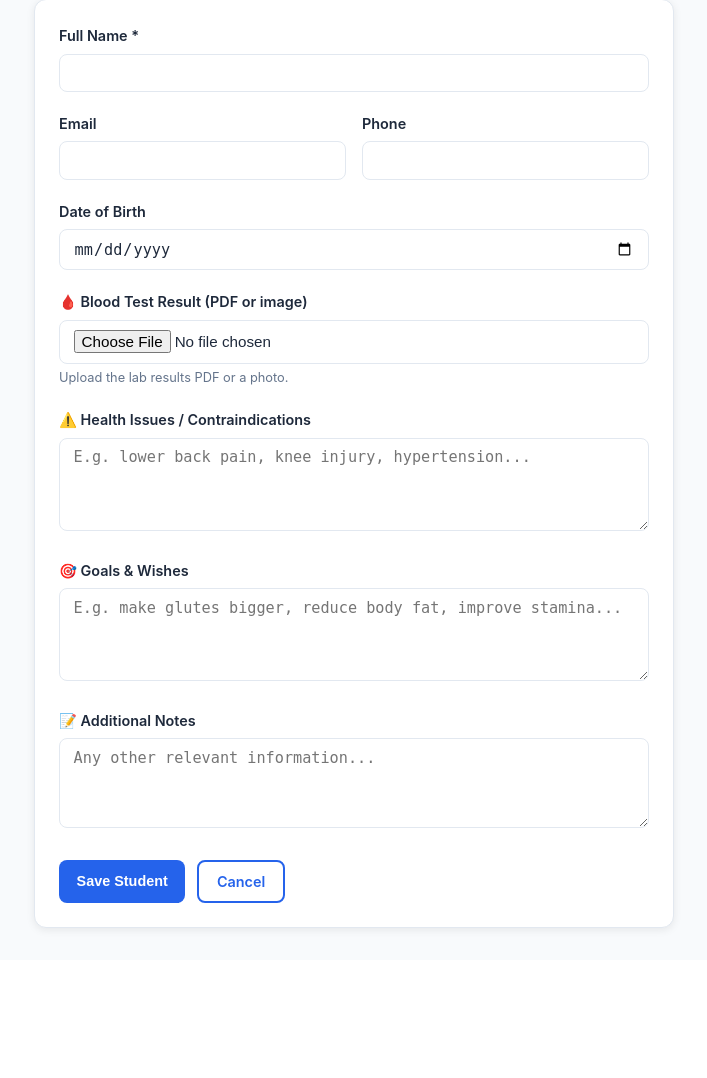
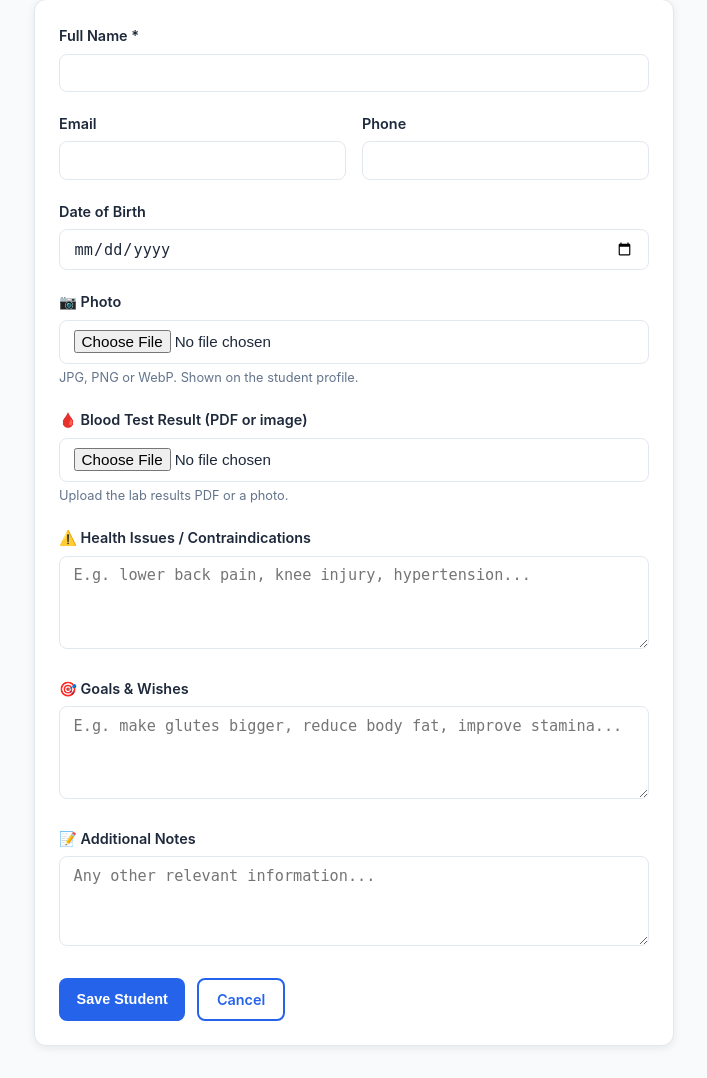
Before and after one commit to Liliyalexx/GYMprogrm, a Django app: page /students/new/ in a window 1280 px wide. Shown: the part 191-1269 px from the top of the page, without its empty margins (76-783 px from the left). Before the commit the page ends 1123 px from the top, so only its background shows below. Run offline with Django 5.2, Linux system fonts and the light colour scheme; the visitor is signed in with stand-in values (Sample User, id 1).

Commit message:
Add photo to student profile
- New photo ImageField on Student model (upload_to student_photos/)
- Photo upload in Add/Edit form with preview when editing
- Photo shown as avatar on detail page and list cards
- Falls back to initial-letter avatar if no photo

Co-Authored-By: Claude Sonnet 4.6 <noreply@anthropic.com>

```diff
--- a/students/forms.py
+++ b/students/forms.py
@@ -6,7 +6,7 @@ class StudentForm(forms.ModelForm):
     class Meta:
         model = Student
         fields = ['name', 'email', 'phone', 'date_of_birth',
-                  'blood_test_file', 'health_issues', 'goals', 'notes']
+                  'photo', 'blood_test_file', 'health_issues', 'goals', 'notes']
         widgets = {
             'date_of_birth': forms.DateInput(attrs={'type': 'date'}),
             'health_issues': forms.Textarea(attrs={'rows': 4}),
--- a/students/models.py
+++ b/students/models.py
@@ -7,6 +7,7 @@ class Student(models.Model):
     email = models.EmailField(blank=True)
     phone = models.CharField(max_length=30, blank=True)
     date_of_birth = models.DateField(null=True, blank=True)
+    photo = models.ImageField(upload_to='student_photos/', null=True, blank=True)
     blood_test_file = models.FileField(upload_to='blood_tests/', null=True, blank=True)
     health_issues = models.TextField(blank=True, help_text='Injuries, conditions, contraindications')
     goals = models.TextField(blank=True, help_text='Client wishes: bigger glutes, lose fat, etc.')
--- a/templates/students/student_form.html
+++ b/templates/students/student_form.html
@@ -36,6 +36,17 @@
     </div>
 
     <div class="form-group">
+      <label class="form-label">📷 Photo</label>
+      {% if student and student.photo %}
+        <div style="margin-bottom:.75rem;">
+          <img src="{{ student.photo.url }}" alt="{{ student.name }}" style="width:80px;height:80px;border-radius:50%;object-fit:cover;border:2px solid var(--border);">
+        </div>
+      {% endif %}
+      <input type="file" name="photo" class="form-control" accept="image/*">
+      <div class="form-hint">JPG, PNG or WebP. Shown on the student profile.</div>
+    </div>
+
+    <div class="form-group">
       <label class="form-label">🩸 Blood Test Result (PDF or image)</label>
       {% if student and student.blood_test_file %}
         <p style="font-size:.85rem;color:var(--text-muted);margin-bottom:.5rem;">Current file: <a href="{{ student.blood_test_file.url }}" target="_blank">{{ student.blood_test_file.name }}</a></p>
```
Also changed, not shown: templates/students/student_detail.html (+8 -1 lines), templates/students/student_list.html (+7 -3 lines), students/migrations/0002_student_photo.py (added).
